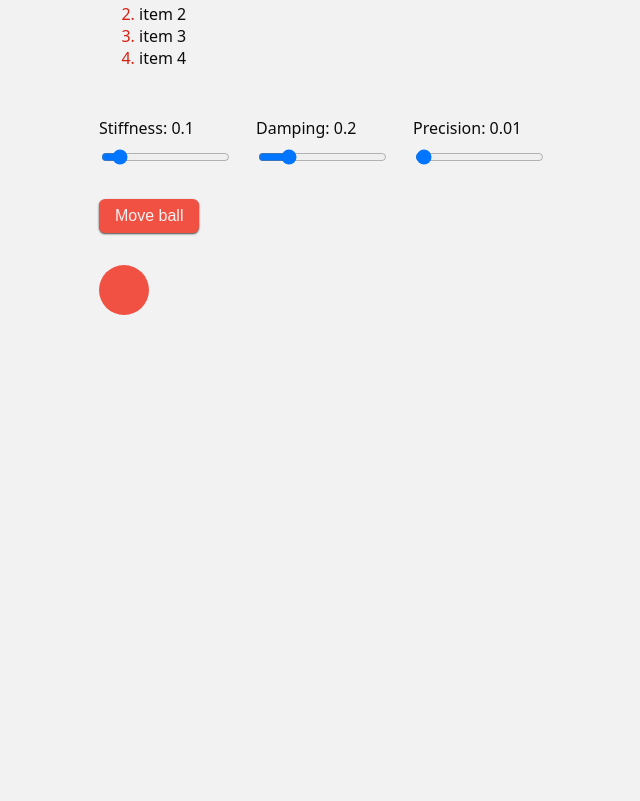
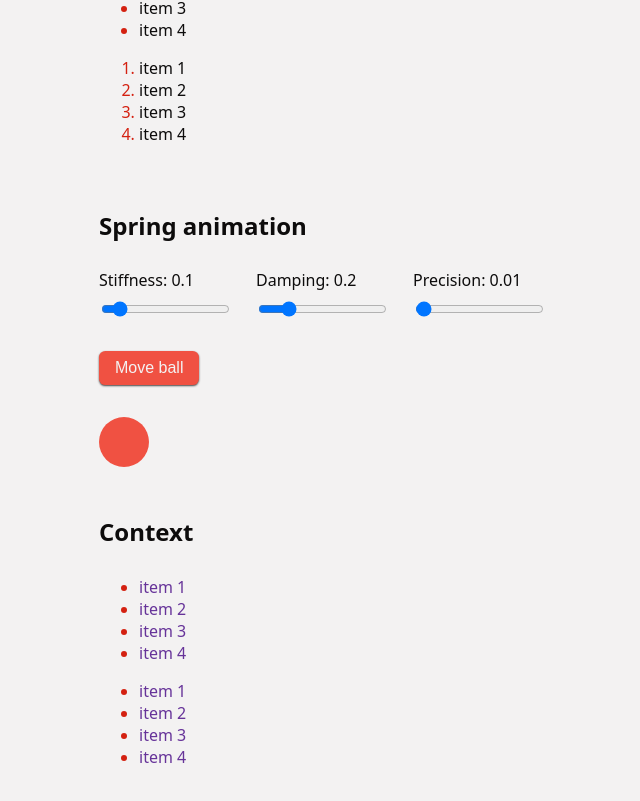
Before and after one commit to Rutabadev/svelte-spring, a Svelte app: page / in a window 1280 px wide. Shown: the part 371-1172 px from the top of the page, without its empty margins (157-797 px from the left). Before the commit the page ends 800 px from the top, so only its background shows below. Built offline with nearby package versions, Linux system fonts and the light colour scheme.

Commit message:
fun with context

```diff
--- a/src/App.svelte
+++ b/src/App.svelte
@@ -2,6 +2,7 @@
    import Header from './partials/Header.svelte';
    import Spring from './partials/Spring.svelte';
    import { onMount } from 'svelte';
+   import Context from './partials/Context.svelte';
 
    export let name: string = 'default world';
 
@@ -21,6 +22,8 @@
       Visit the <a href="https://svelte.dev/tutorial">Svelte tutorial</a> to learn
       how to build Svelte apps.
    </p>
+   <section>
+      <h2>Design system</h2>
       <div>
          <ul>
             {#each new Array(4) as _item, i}
@@ -33,8 +36,17 @@
             {/each}
          </ol>
       </div>
+   </section>
 
+   <section>
+      <h2>Spring animation</h2>
       <Spring />
+   </section>
+
+   <section>
+      <h2>Context</h2>
+      <Context />
+   </section>
 </main>
 
 <style>
@@ -42,7 +54,11 @@
       margin: auto;
       padding: 2rem;
       display: grid;
-      gap: 2rem;
+      gap: 3rem;
+   }
+
+   h2 {
+      margin-bottom: 1.7rem;
    }
 
    @media (min-width: 480px) {
--- /dev/null
+++ b/src/components/List.svelte
@@ -0,0 +1,28 @@
+<script context="module">
+   export const key = {};
+</script>
+
+<script lang="ts">
+   import { writable } from 'svelte/store';
+   import { setContext } from 'svelte';
+
+   let currentColorId = 0;
+   const colors = ['rebeccapurple', 'blue', 'red', 'gold'];
+   let color = writable(colors[currentColorId]);
+   setContext(key, { getColor: () => color });
+</script>
+
+<ul
+   on:click={() => {
+      currentColorId = (currentColorId + 1) % colors.length;
+      $color = colors[currentColorId];
+   }}
+>
+   <slot />
+</ul>
+
+<style>
+   ul {
+      cursor: pointer;
+   }
+</style>
--- /dev/null
+++ b/src/components/ListItem.svelte
@@ -0,0 +1,11 @@
+<script lang="ts">
+   import { getContext } from 'svelte';
+   import { key } from './List.svelte';
+
+   const { getColor } = getContext(key);
+   const color = getColor();
+</script>
+
+<li style="color: {$color}">
+   <slot />
+</li>
--- /dev/null
+++ b/src/partials/Context.svelte
@@ -0,0 +1,35 @@
+<script context="module">
+   export const key = {};
+</script>
+
+<script lang="ts">
+   import { setContext } from 'svelte';
+   import { writable } from 'svelte/store';
+
+   import List from '../components/List.svelte';
+   import ListItem from '../components/ListItem.svelte';
+
+   const text = writable('item');
+   setContext(key, text);
+</script>
+
+<div
+   on:mouseenter={() => {
+      $text = 'hovered';
+   }}
+   on:mouseleave={() => {
+      $text = 'item';
+   }}
+>
+   <List>
+      {#each Array(4) as _item, i}
+         <ListItem>{$text} {i + 1}</ListItem>
+      {/each}
+   </List>
+</div>
+
+<List>
+   {#each Array(4) as _item, i}
+      <ListItem>{$text === 'hovered' ? 'not ' : ''}{$text} {i + 1}</ListItem>
+   {/each}
+</List>
```
Lines whose indentation alone changed are shown as unchanged.
